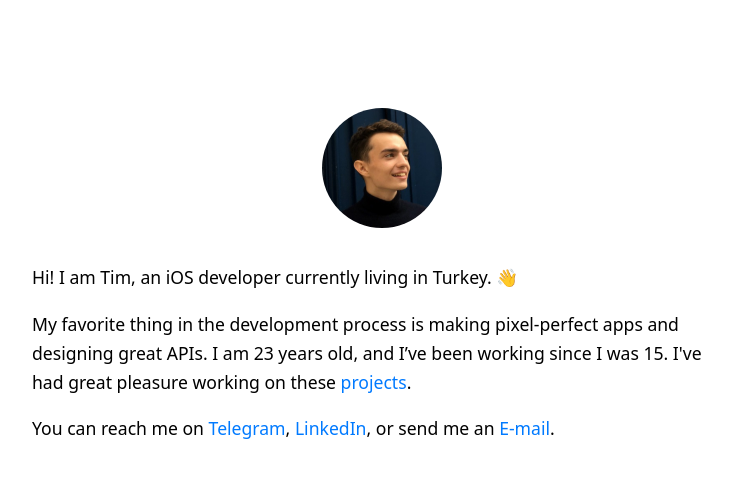
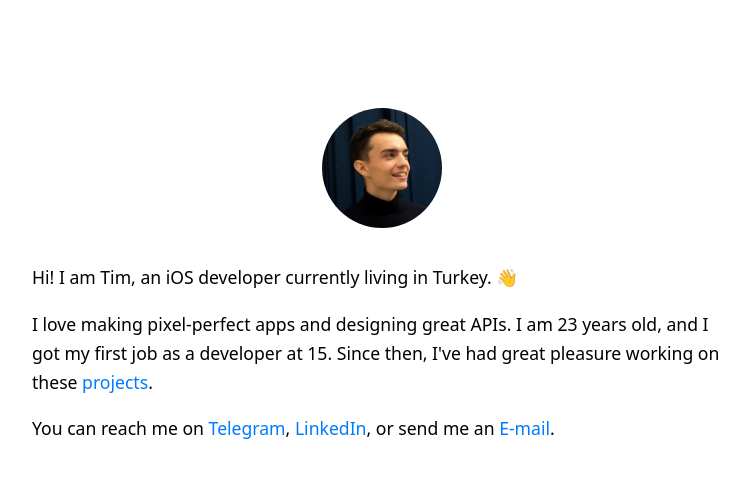
Before and after one commit to PyshnovT/pyshnovt.github.io, a Jekyll site: the page built from index.html, in a window 1280 px wide. Shown: the top 478 px of the page, without its empty margins (258-1007 px from the left). Built offline with Jekyll 4.4.1, drawn with Linux system fonts in a browser that asks for light colours.

Commit message:
improve text

```diff
--- a/index.html
+++ b/index.html
@@ -6,7 +6,7 @@ layout: default
   <div class="about">
     <img class="avatar" src="/assets/avatar.jpg">
     <p>Hi! I am Tim, an iOS developer currently living in Turkey. 👋</p>
-    <p>My favorite thing in the development process is making pixel-perfect apps and designing great APIs. I am 23 years old, and I’ve been working since I was 15. I've had great pleasure working on these <a href="/assets/CV-Tim-Pyshnov.pdf" target="_blank">projects</a>.</p>
+    <p>I love making pixel-perfect apps and designing great APIs. I am 23 years old, and I got my first job as a developer at 15. Since then, I've had great pleasure working on these <a href="/assets/CV-Tim-Pyshnov.pdf" target="_blank">projects</a>.</p>
     <p>You can reach me on <a href="https://telegram.me/pyshnov" target="_blank">Telegram</a>, <a href="https://www.linkedin.com/in/timothy-pyshnov-6a5b87216/" target="_blank">LinkedIn</a>, or send me an <a href="mailto:pyshnovdev@gmail.com">E-mail</a>.</p>
   </div>
 </main>
```
